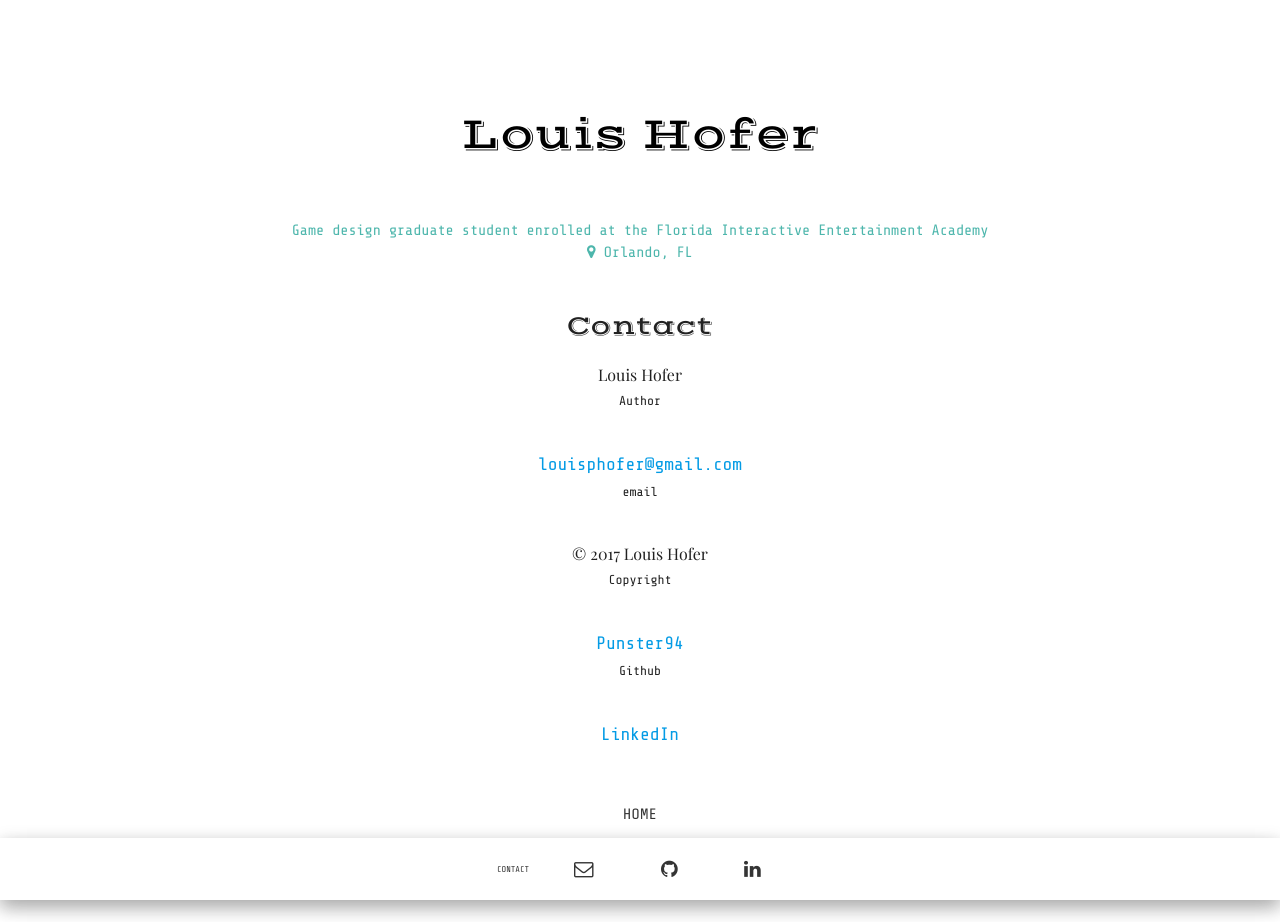
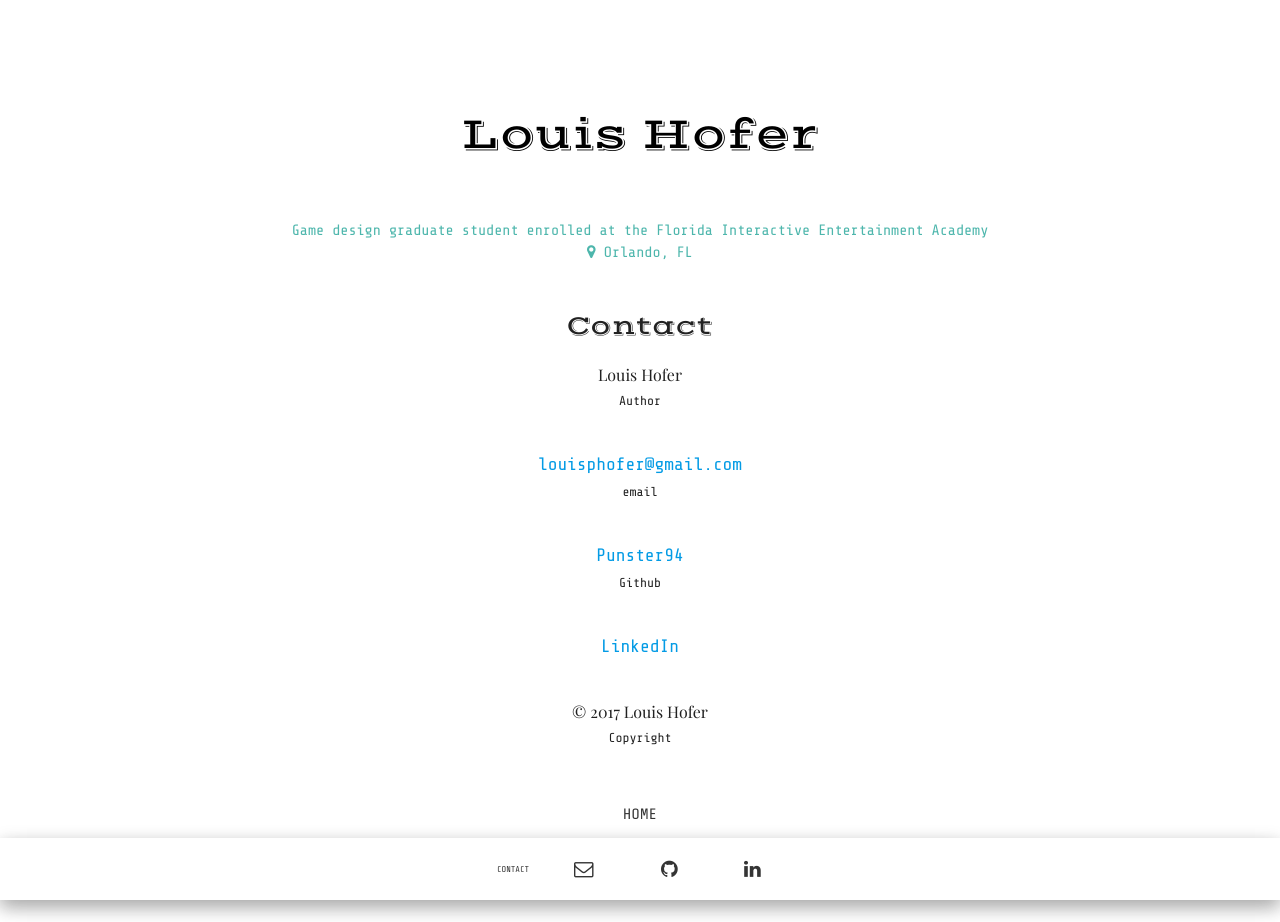
Before and after one commit to punster94/punster94.github.io, a Jekyll site: the page built from imprint.html, in a window 1280 px wide. Built offline with Jekyll 4.4.1, drawn with Linux system fonts in a browser that asks for light colours; some web fonts are replaced.

Commit message:
Moves the copyright information to the bottom of the contact page list.

```diff
--- a/imprint.html
+++ b/imprint.html
@@ -14,10 +14,6 @@ layout: page
 					<span class="my-item-sub">email</span></p>
             </li>
             <li>
-                <p class="my-item">&copy; 2017 Louis Hofer<br>
-                    <span class="my-item-sub">Copyright</span></p>
-            </li>
-            <li>
                 <p class="my-item"><a class="my-link" href="https://github.com/punster94">Punster94</a><br>
                     <span class="my-item-sub">Github</span></p>
             </li>
@@ -26,6 +22,12 @@ layout: page
 					<a class="my-link" href="https://www.linkedin.com/in/louis-hofer-87592a137/">LinkedIn</a><br>
 				</p>
 			</li>
+			<li>
+				<p class="my-item">
+					&copy; 2017 Louis Hofer<br>
+					<span class="my-item-sub">Copyright</span>
+				</p>
+			</li>
         </ul>
     </p>
 </div>
```
